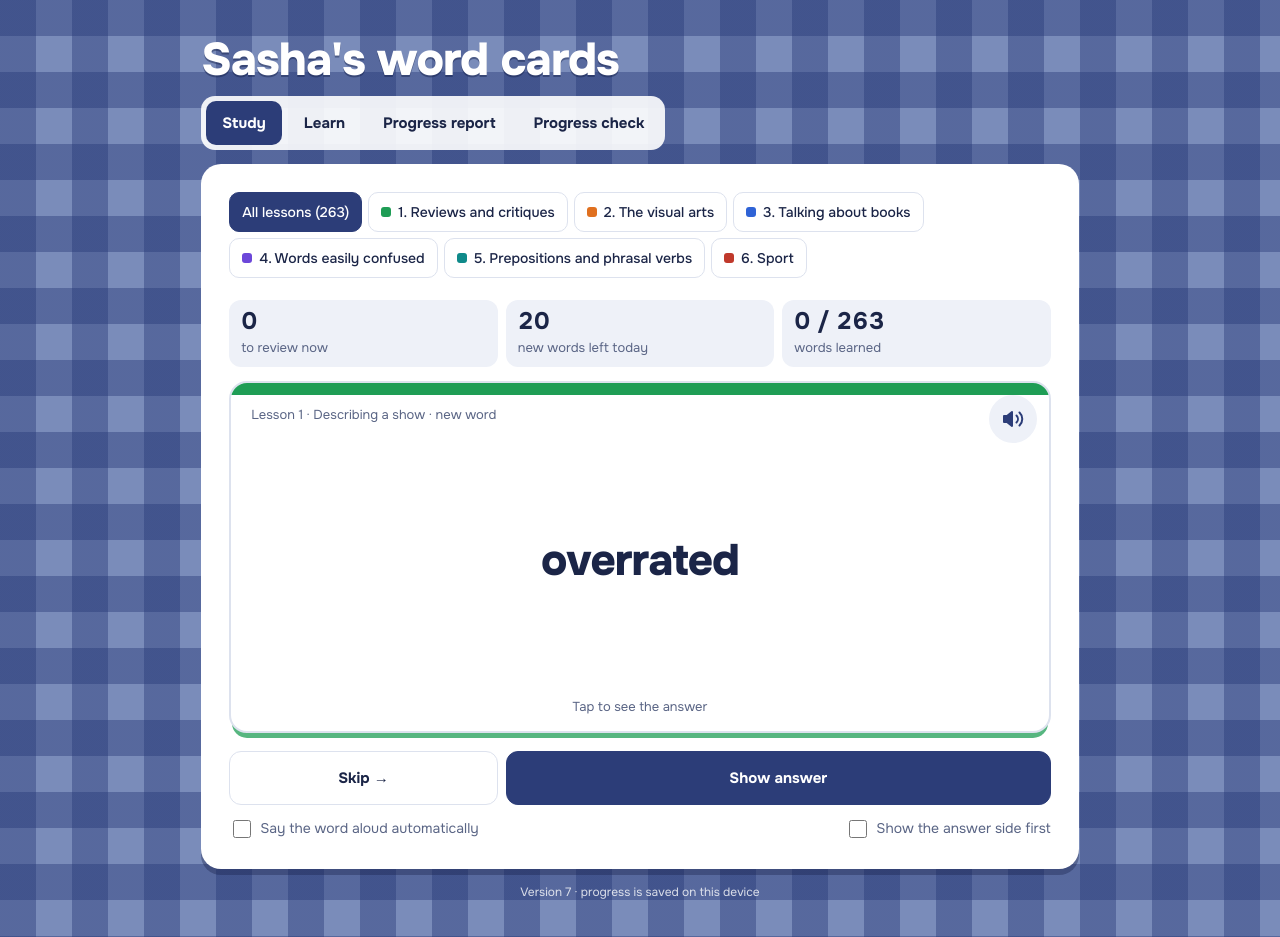
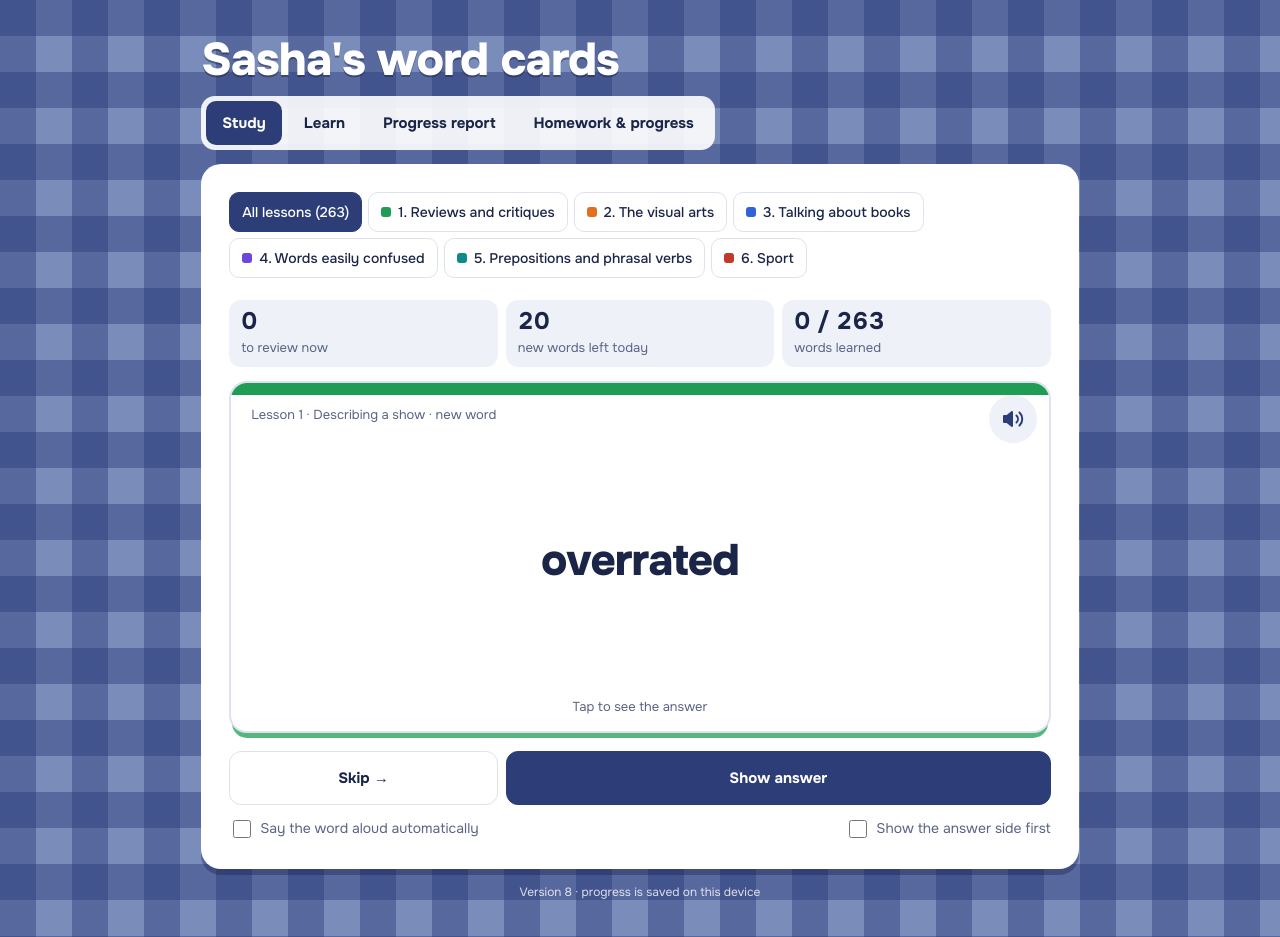
Before and after one commit to tymkivolyska-bit/englishwitholya, a plain HTML site: page sasha/index.html in a window 1280 px wide. Drawn offline with Linux system fonts and the light colour scheme.

Commit message:
Sasha: point the word cards to homework and progress
Co-Authored-By: Claude Opus 5.5 <noreply@anthropic.com>
Claude-Session: https://claude.ai/code/session_011Z8qPgjL4uo23myoHbRd8Y

```diff
--- a/sasha/index.html
+++ b/sasha/index.html
@@ -131,7 +131,7 @@ h3{font-size:17px;margin:22px 0 8px}
 <div class="wrap">
   <div class="top">
     <h1>Sasha's word cards</h1>
-    <div class="modes"><button class="mode" id="mStudy" aria-pressed="true">Study</button><button class="mode" id="mLearn" aria-pressed="false">Learn</button><button class="mode" id="mReport" aria-pressed="false">Progress report</button><a class="mode" href="progress.html" style="text-decoration:none;display:inline-flex;align-items:center">Progress check</a></div>
+    <div class="modes"><button class="mode" id="mStudy" aria-pressed="true">Study</button><button class="mode" id="mLearn" aria-pressed="false">Learn</button><button class="mode" id="mReport" aria-pressed="false">Progress report</button><a class="mode" href="progress.html" style="text-decoration:none;display:inline-flex;align-items:center">Homework &amp; progress</a></div>
   </div>
   <div class="panel" id="study">
     <div class="banner" id="banner" hidden></div>
@@ -160,7 +160,7 @@ h3{font-size:17px;margin:22px 0 8px}
     <div id="ex"></div>
   </div>
   <div class="panel" id="report" hidden></div>
-  <p style="text-align:center;color:#fff;font-size:12px;opacity:.8;margin:14px 0 0">Version 7 · progress is saved on this device</p>
+  <p style="text-align:center;color:#fff;font-size:12px;opacity:.8;margin:14px 0 0">Version 8 · progress is saved on this device</p>
 </div>
 
 <script src="cards.js"></script>
```
